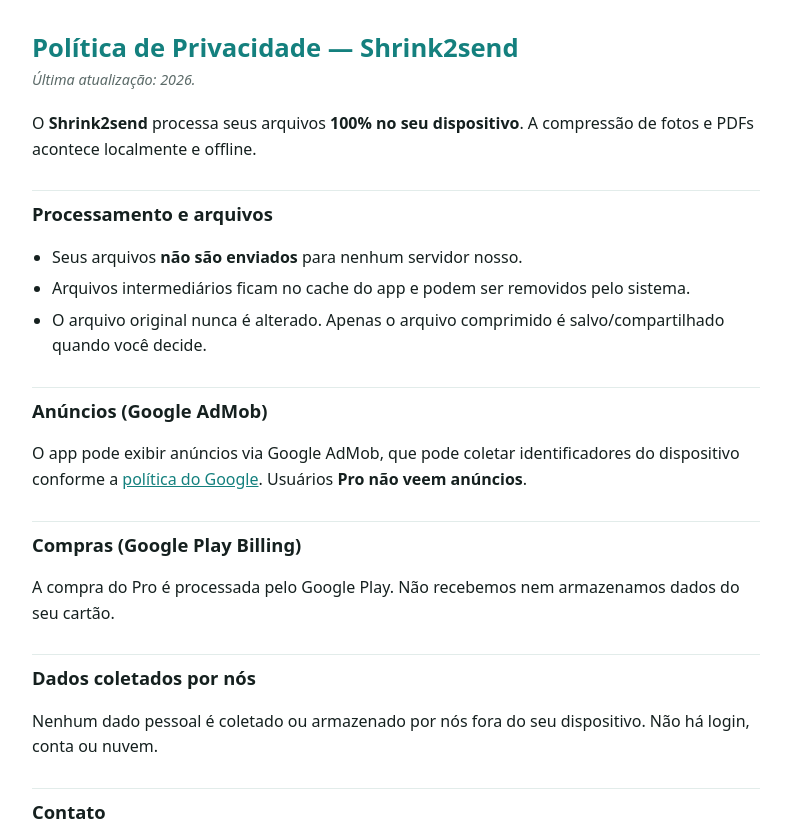
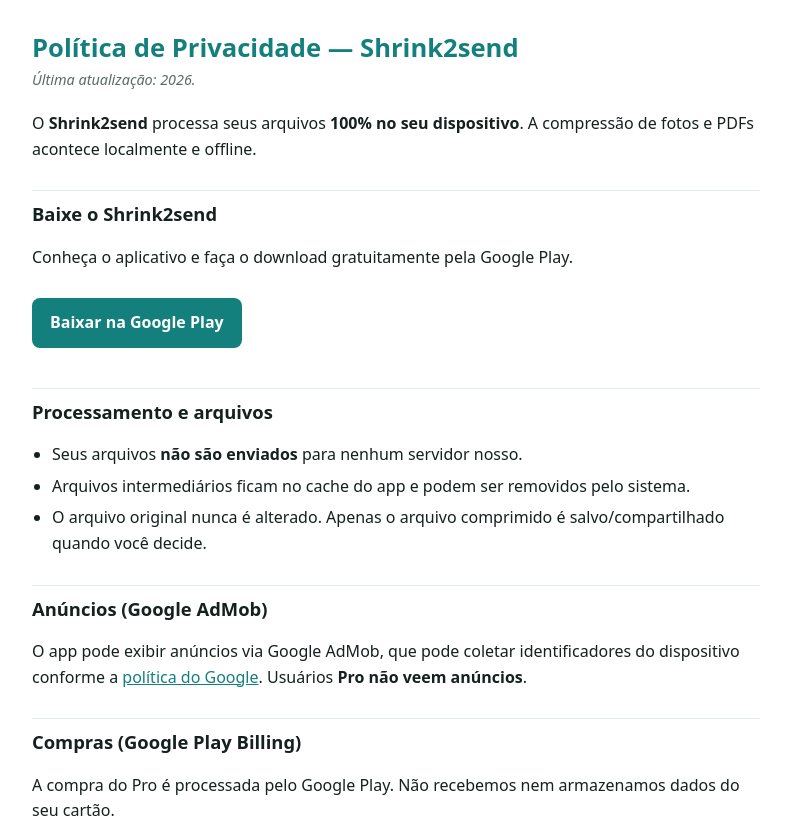
Before and after one commit to victorgadini14/shrink2send-privacy, a plain HTML site: page index.html in a window 1280 px wide. Shown: the top 829 px of the page, without its empty margins (244-1035 px from the left). Drawn offline with Linux system fonts and the light colour scheme.

Commit message:
Update index.html

```diff
--- a/index.html
+++ b/index.html
@@ -1,3 +1,4 @@
+
 <!DOCTYPE html>
 <html lang="pt-BR">
 <head>
@@ -42,6 +43,17 @@
   li { margin: 6px 0; }
   a { color: var(--brand); }
   .updated { color: var(--muted); font-size: 0.9rem; margin: 0 0 20px; }
+  .app-link {
+    display: inline-block;
+    margin: 12px 0;
+    padding: 12px 18px;
+    background: var(--brand);
+    color: #ffffff;
+    text-decoration: none;
+    border-radius: 8px;
+    font-weight: 600;
+  }
+  .app-link:hover { opacity: 0.9; }
   code {
     background: var(--card);
     border: 1px solid var(--border);
@@ -63,6 +75,15 @@
   <p class="updated"><em>Última atualização: 2026.</em></p>
 
   <p>O <strong>Shrink2send</strong> processa seus arquivos <strong>100% no seu dispositivo</strong>. A compressão de fotos e PDFs acontece localmente e offline.</p>
+
+  <h2>Baixe o Shrink2send</h2>
+  <p>Conheça o aplicativo e faça o download gratuitamente pela Google Play.</p>
+  <a class="app-link"
+     href="https://play.google.com/store/apps/details?id=com.shrink2send.app"
+     target="_blank"
+     rel="noopener noreferrer">
+    Baixar na Google Play
+  </a>
 
   <h2>Processamento e arquivos</h2>
   <ul>
```
